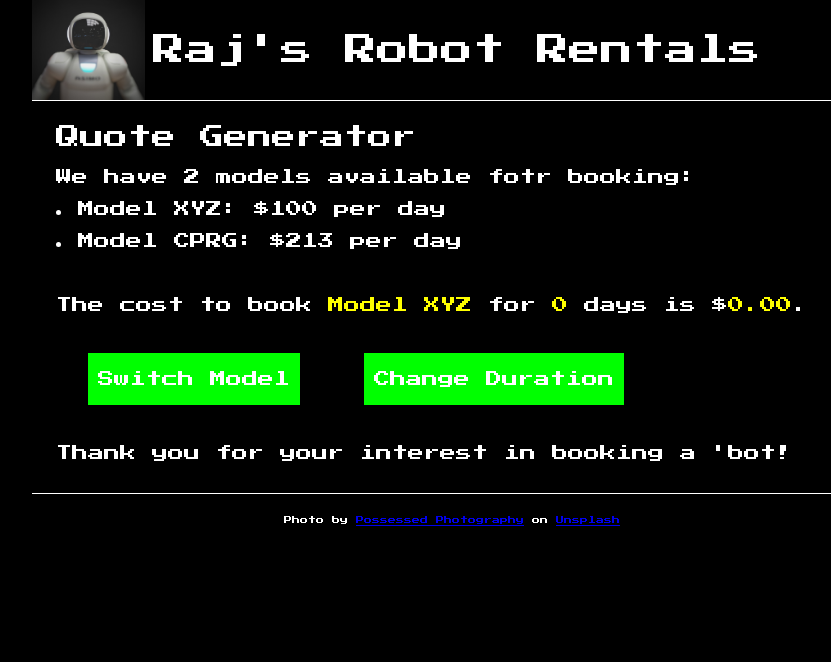
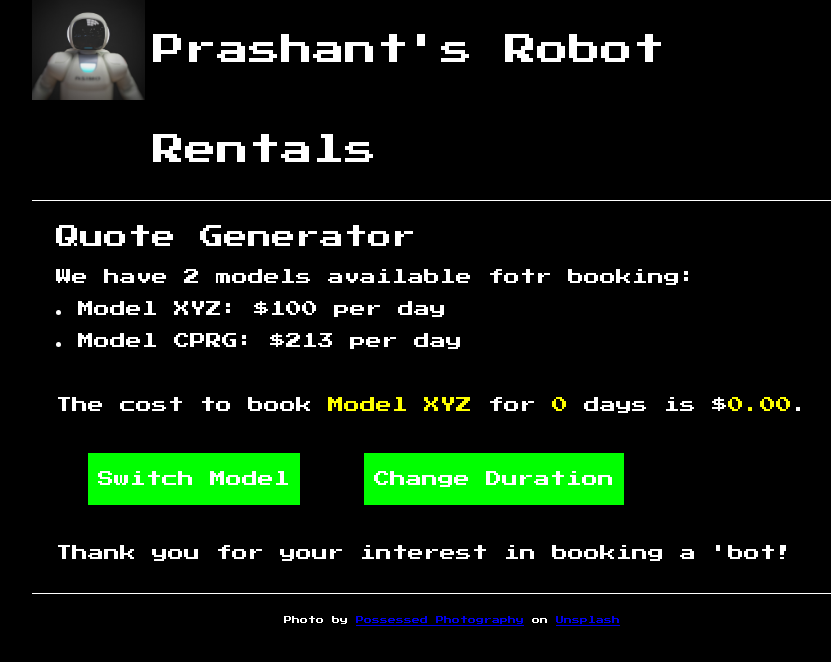
Before and after one commit to prashsharma88/Lab6_RobotRentalWebsite, a plain HTML site: page index.html in a window 1280 px wide. Shown: the whole page, without its empty margins (188-1019 px from the left). Drawn offline with Linux system fonts and the light colour scheme.

Commit message:
Update the tilte

```diff
--- a/index.html
+++ b/index.html
@@ -21,7 +21,7 @@
         <header class = "flex">
             <img src="images/robot.jpg" alt="photo of a white plastic robot with
                 a black background">
-            <h1>Raj's Robot Rentals</h1>
+            <h1>Prashant's Robot Rentals</h1>
         </header>
         <main>
             <h2>Quote Generator</h2>
```
